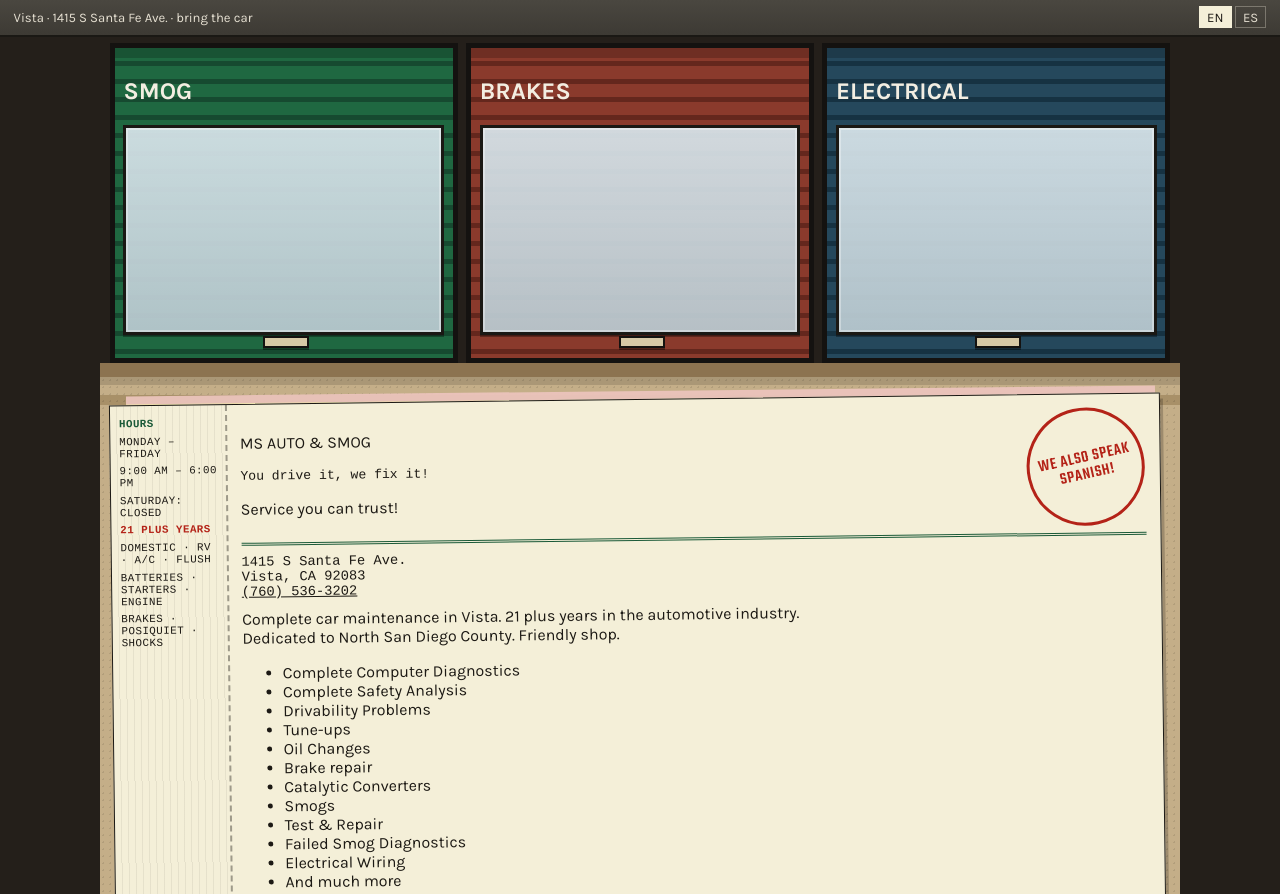
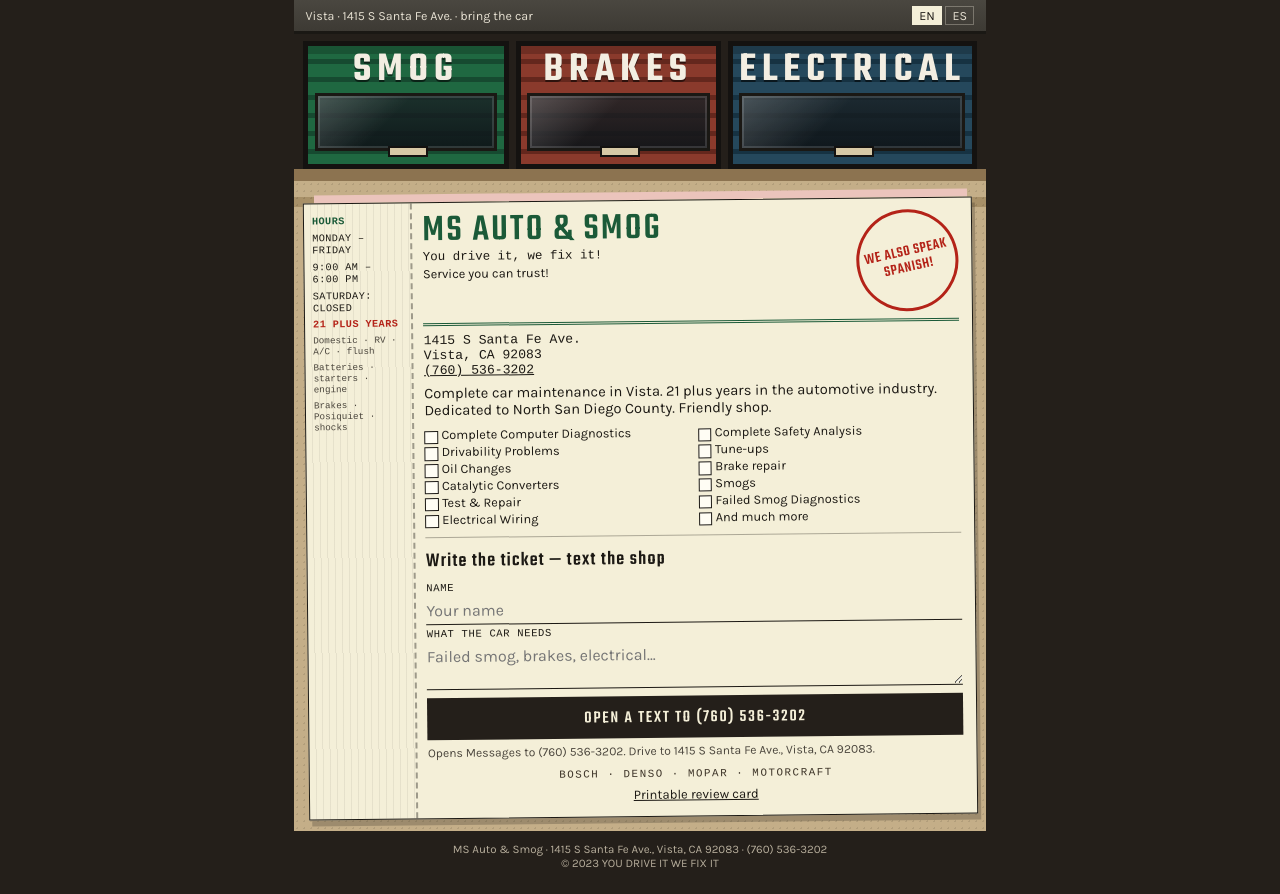
Before and after one commit to nitantbhartia/ms-auto-smog-preview, a website: page index.html in a window 1280 px wide. Shown: the top 894 px of the page. Drawn offline with Linux system fonts and the light colour scheme; a web font is replaced by a local one.

Commit message:
Restyle homepage into a mailed trade object

```diff
--- a/styles.css
+++ b/styles.css
@@ -1,4 +1,4 @@
-/* MS Auto & Smog — Santa Fe counter. Failed-smog / repair ticket. Three bays. */
+/* MS Auto & Smog — three painted bays + carbon ticket. The page is the mailed piece. */
 @import url("https://fonts.googleapis.com/css2?family=Karla:wght@400;600;700&family=Red+Hat+Mono:ital,wght@0,400;0,500;0,600;1,400&family=Teko:wght@500;600;700&display=swap");
 
 :root {
@@ -17,11 +17,14 @@
 }
 
 * { box-sizing: border-box; }
-body {
-  margin: 0;
+html, body { margin: 0; background: var(--shop); color: var(--ink); }
+body { font-family: Karla, "Segoe UI", sans-serif; }
+
+.mail {
+  max-width: 7.2in;
+  margin: 0 auto;
+  min-height: 100vh;
   background: var(--shop);
-  color: var(--ink);
-  font-family: Karla, "Segoe UI", sans-serif;
 }
 
 .steel {
@@ -29,17 +32,17 @@
   justify-content: space-between;
   align-items: center;
   gap: 0.6rem;
-  padding: 0.4rem 0.85rem;
+  padding: 0.35rem 0.7rem;
   background: linear-gradient(#4a4740, var(--steel));
   color: #e6e0d2;
-  font-size: 0.82rem;
-  border-bottom: 2px solid #1a1814;
+  font-size: 0.78rem;
+  border-bottom: 3px solid #1a1814;
 }
 .lang button {
   background: transparent;
   color: #e6e0d2;
   border: 1px solid #e6e0d255;
-  padding: 0.15rem 0.45rem;
+  padding: 0.12rem 0.4rem;
   cursor: pointer;
   font: inherit;
 }
@@ -49,253 +52,198 @@
   border-color: var(--ticket);
 }
 
-.shop {
-  text-align: center;
-  padding: 0.7rem 0.8rem 0.35rem;
-  color: #efe8d6;
-}
-.shop-kicker {
-  margin: 0;
-  font-family: Teko, "Arial Narrow", sans-serif;
-  font-weight: 700;
-  letter-spacing: 0.22em;
-  font-size: clamp(1.4rem, 4vw, 2.1rem);
-}
-.shop-tag, .shop-trust { margin: 0; }
-.shop-tag { font-family: "Red Hat Mono", ui-monospace, monospace; font-size: 0.92rem; }
-.shop-trust { font-size: 0.88rem; opacity: 0.85; }
-
 .doors {
   display: grid;
   grid-template-columns: 1fr 1fr 1fr;
-  gap: 8px;
-  max-width: 1080px;
-  margin: 0 auto;
-  padding: 0.4rem 0.6rem 0;
+  gap: 7px;
+  padding: 0.45rem 0.55rem 0;
 }
 .bay {
   position: relative;
-  min-height: 320px;
-  padding: 0.55rem 0.55rem 1.1rem;
+  min-height: 7.4rem;
+  padding: 0.35rem 0.4rem 0.85rem;
   color: #f3eee2;
   border: 5px solid #141210;
-  box-shadow: inset 0 10px 0 #00000033, 0 10px 0 #120f0c;
-  background-size: 100% 18px;
+  box-shadow: inset 0 8px 0 #00000033, 0 8px 0 #120f0c;
 }
 .bay.smog {
   background-color: var(--smog);
-  background-image: repeating-linear-gradient(
-    to bottom,
-    #1f6841 0 13px,
-    #164a30 13px 18px
-  );
+  background-image: repeating-linear-gradient(to bottom, #1f6841 0 13px, #164a30 13px 18px);
 }
 .bay.brakes {
   background-color: var(--brakes);
-  background-image: repeating-linear-gradient(
-    to bottom,
-    #8a3a2c 0 13px,
-    #64271d 13px 18px
-  );
+  background-image: repeating-linear-gradient(to bottom, #8a3a2c 0 13px, #64271d 13px 18px);
 }
 .bay.electrical {
   background-color: var(--elec);
-  background-image: repeating-linear-gradient(
-    to bottom,
-    #25485c 0 13px,
-    #163242 13px 18px
-  );
+  background-image: repeating-linear-gradient(to bottom, #25485c 0 13px, #163242 13px 18px);
 }
-.bay h2 {
-  margin: 0 0 0.4rem;
+.bay h1 {
+  margin: 0 0 0.25rem;
   font-family: Teko, "Arial Narrow", sans-serif;
   font-weight: 600;
-  letter-spacing: 0.16em;
-  font-size: clamp(2rem, 5vw, 3.1rem);
+  letter-spacing: 0.14em;
+  font-size: clamp(1.7rem, 4.4vw, 2.6rem);
   line-height: 0.9;
   text-align: center;
   text-shadow: 0 2px 0 #0008;
 }
-
 .bay::after {
   content: "";
   position: absolute;
   left: 50%;
-  bottom: 10px;
-  width: 42px;
-  height: 8px;
-  margin-left: -21px;
+  bottom: 7px;
+  width: 36px;
+  height: 7px;
+  margin-left: -18px;
   background: #d7c9a6;
   border: 2px solid #141210;
-  box-shadow: 0 2px 0 #0006;
 }
-
 .glass {
-  background: linear-gradient(#d7e4eaee, #b9c9d0ee);
-  color: var(--ink);
+  height: 3.6rem;
+  background:
+    linear-gradient(135deg, #ffffff33, transparent 42%),
+    linear-gradient(#1a2226cc, #0e1418ee);
   border: 3px solid #1a1814;
-  box-shadow: inset 0 0 0 2px #ffffff55, 0 2px 0 #0005;
-  padding: 0.45rem 0.55rem 0.55rem;
-  min-height: 210px;
-}
-.glass ul {
-  margin: 0;
-  padding-left: 1.05rem;
-  font-size: 0.86rem;
-}
-.glass li { margin: 0.12rem 0; }
-
-.apron {
-  max-width: 1080px;
-  margin: 0 auto;
-  display: grid;
-  grid-template-columns: 1fr 1fr 1fr;
-  gap: 8px;
-  padding: 0.15rem 0.6rem 0.5rem;
-  font-family: Teko, sans-serif;
-  letter-spacing: 0.18em;
-  text-align: center;
-  color: #d7c9a6;
-  font-size: 1.05rem;
-  background: repeating-linear-gradient(90deg, #3a352e 0 28px, #2e2a24 28px 32px);
+  box-shadow: inset 0 0 0 2px #ffffff22;
 }
 
 .counter {
-  max-width: 1080px;
-  margin: 0 auto;
   background:
     radial-gradient(#00000018 1px, transparent 1px) 0 0 / 7px 7px,
-    linear-gradient(180deg, var(--laminate) 0 18px, var(--laminate-dark) 18px 28px, var(--laminate) 28px);
-  padding: 1.4rem 0.9rem 1.2rem;
-  border-top: 14px solid #8c7350;
-  box-shadow: inset 0 8px 0 #00000022;
+    linear-gradient(180deg, var(--laminate) 0 16px, var(--laminate-dark) 16px 26px, var(--laminate) 26px);
+  padding: 1.15rem 0.7rem 0.9rem;
+  border-top: 12px solid #8c7350;
   position: relative;
 }
 .carbons {
   position: absolute;
-  left: 1.6rem;
-  right: 1.6rem;
-  top: 0.55rem;
-  height: 18px;
-  background: linear-gradient(var(--pink), var(--pink)) left / 100% 8px no-repeat,
-              linear-gradient(var(--canary), var(--canary)) left 0 top 8px / 100% 8px no-repeat;
+  left: 1.2rem;
+  right: 1.2rem;
+  top: 0.4rem;
+  height: 16px;
+  background:
+    linear-gradient(var(--pink), var(--pink)) left / 100% 8px no-repeat,
+    linear-gradient(var(--canary), var(--canary)) left 0 top 8px / 100% 8px no-repeat;
   transform: rotate(-0.6deg);
-  opacity: 0.95;
   pointer-events: none;
 }
 
 .ticket {
   position: relative;
   display: grid;
-  grid-template-columns: 7.2rem 1fr;
+  grid-template-columns: 6.6rem 1fr;
   background: var(--ticket);
   border: 1px solid #1c1914;
   box-shadow: 3px 6px 0 #00000033;
-  transform: rotate(-0.7deg);
+  transform: rotate(-0.6deg);
 }
 .ticket::before {
   content: "";
   position: absolute;
-  left: 7.2rem;
+  left: 6.6rem;
   top: 0;
   bottom: 0;
-  width: 0;
   border-left: 2px dashed #1c191466;
 }
 .stub {
-  padding: 0.75rem 0.55rem;
-  background: repeating-linear-gradient(
-    90deg,
-    transparent,
-    transparent 6px,
-    #1c191411 6px,
-    #1c191411 7px
-  );
+  padding: 0.7rem 0.5rem;
+  background: repeating-linear-gradient(90deg, transparent, transparent 6px, #1c191411 6px, #1c191411 7px);
   font-family: "Red Hat Mono", ui-monospace, monospace;
-  font-size: 0.68rem;
+  font-size: 0.64rem;
   text-transform: uppercase;
   letter-spacing: 0.04em;
 }
-.stub p { margin: 0 0 0.35rem; }
-.stub-label {
-  font-weight: 600;
-  color: var(--smog);
-  margin-bottom: 0.5rem;
-}
-.years {
-  margin-top: 1rem;
-  color: var(--stamp);
-  font-weight: 600;
-}
+.stub p { margin: 0 0 0.3rem; }
+.stub-label { font-weight: 600; color: var(--smog); }
+.years { margin-top: 0.7rem; color: var(--stamp); font-weight: 600; }
+.codes { margin-top: 0.8rem; color: #4a453c; text-transform: none; letter-spacing: 0; font-size: 0.58rem; }
 
-.ticket-body { padding: 0.8rem 0.9rem 1rem; }
+.ticket-body { padding: 0.7rem 0.8rem 0.85rem; }
 .ticket-head {
   display: flex;
   justify-content: space-between;
-  gap: 0.7rem;
+  gap: 0.6rem;
   align-items: flex-start;
   border-bottom: 3px double var(--smog);
-  padding-bottom: 0.45rem;
-  margin-bottom: 0.55rem;
+  padding-bottom: 0.4rem;
+  margin-bottom: 0.45rem;
 }
-.ticket-head h1 {
+.co {
   margin: 0;
   font-family: Teko, "Arial Narrow", sans-serif;
-  font-size: clamp(1.8rem, 4vw, 2.6rem);
+  font-size: clamp(1.7rem, 4vw, 2.4rem);
   letter-spacing: 0.06em;
   line-height: 0.9;
   color: var(--smog);
 }
-.tag {
-  margin: 0.15rem 0 0;
-  font-family: "Red Hat Mono", ui-monospace, monospace;
-  font-size: 0.82rem;
-}
+.tag, .trust { margin: 0.1rem 0 0; }
+.tag { font-family: "Red Hat Mono", ui-monospace, monospace; font-size: 0.78rem; }
+.trust { font-size: 0.8rem; }
 .stamp {
   margin: 0;
   border: 3px solid var(--stamp);
   color: var(--stamp);
   border-radius: 50%;
-  width: 7.4rem;
-  height: 7.4rem;
+  width: 6.4rem;
+  height: 6.4rem;
   display: grid;
   place-items: center;
   text-align: center;
   font-family: Teko, sans-serif;
-  font-size: 1.05rem;
+  font-size: 0.95rem;
   letter-spacing: 0.04em;
   line-height: 1.05;
   transform: rotate(-12deg);
-  padding: 0.4rem;
+  padding: 0.35rem;
   flex-shrink: 0;
 }
 .where {
   font-family: "Red Hat Mono", ui-monospace, monospace;
-  font-size: 0.86rem;
-  margin: 0 0 0.6rem;
+  font-size: 0.82rem;
+  margin: 0 0 0.45rem;
 }
-.lede { margin: 0 0 0.55rem; max-width: 62ch; }
-.also {
-  margin: 0 0 0.8rem;
-  font-size: 0.84rem;
-  color: #3a342c;
+.lede { margin: 0 0 0.5rem; font-size: 0.92rem; }
+
+.checks {
+  margin: 0 0 0.65rem;
+  padding: 0;
+  list-style: none;
+  display: grid;
+  grid-template-columns: 1fr 1fr;
+  gap: 0.12rem 0.7rem;
+  font-size: 0.8rem;
+}
+.checks li {
+  padding-left: 1.05rem;
+  position: relative;
+}
+.checks li::before {
+  content: "";
+  position: absolute;
+  left: 0;
+  top: 0.2rem;
+  width: 0.7rem;
+  height: 0.7rem;
+  border: 1px solid var(--ink);
+  background: #fffdf4;
 }
 
 .wo {
   display: grid;
-  gap: 0.28rem;
+  gap: 0.22rem;
   border-top: 1px solid #1c191455;
-  padding-top: 0.7rem;
+  padding-top: 0.55rem;
 }
-.wo h2 {
-  margin: 0 0 0.25rem;
+.wo-label {
+  margin: 0 0 0.15rem;
   font-family: Teko, sans-serif;
   letter-spacing: 0.06em;
-  font-size: 1.45rem;
+  font-size: 1.25rem;
 }
 .wo label {
   font-family: "Red Hat Mono", ui-monospace, monospace;
-  font-size: 0.7rem;
+  font-size: 0.66rem;
   text-transform: uppercase;
   letter-spacing: 0.06em;
 }
@@ -304,53 +252,57 @@
   border-bottom: 1px solid #1c1914;
   background: transparent;
   font: inherit;
-  padding: 0.28rem 0;
+  padding: 0.22rem 0;
 }
-.wo textarea { min-height: 3.2rem; }
+.wo textarea { min-height: 2.6rem; }
 .wo button {
-  margin-top: 0.35rem;
+  margin-top: 0.3rem;
   background: var(--shop);
   color: var(--ticket);
   border: 0;
-  padding: 0.62rem 0.7rem;
+  padding: 0.55rem 0.65rem;
   font-family: Teko, sans-serif;
   letter-spacing: 0.1em;
   text-transform: uppercase;
-  font-size: 1.15rem;
+  font-size: 1.08rem;
   cursor: pointer;
 }
-.hint { font-size: 0.8rem; color: #4a453c; margin: 0.15rem 0 0; }
-.review-link { margin: 0.7rem 0 0; font-size: 0.88rem; }
-a.plain { color: inherit; }
-
+.hint { font-size: 0.76rem; color: #4a453c; margin: 0.12rem 0 0; }
+#job-err { color: var(--stamp); font-weight: 700; }
 .parts {
-  margin: 0.85rem 0 0;
+  margin: 0.65rem 0 0;
   text-align: center;
   font-family: "Red Hat Mono", ui-monospace, monospace;
-  font-size: 0.72rem;
+  font-size: 0.68rem;
   letter-spacing: 0.14em;
   text-transform: uppercase;
   color: #3d3428;
 }
+.review-link { margin: 0.45rem 0 0; font-size: 0.82rem; text-align: center; }
+a.plain { color: inherit; }
 .foot {
   color: #b7ae9c;
-  font-size: 0.78rem;
+  font-size: 0.72rem;
   text-align: center;
-  padding: 0.9rem 0.6rem 1.2rem;
+  padding: 0.7rem 0.5rem 1rem;
+  margin: 0;
 }
 
-@media (max-width: 820px) {
-  .doors, .apron { grid-template-columns: 1fr; }
-  .apron { display: none; }
+@media (max-width: 640px) {
+  .doors { grid-template-columns: 1fr 1fr 1fr; gap: 4px; }
+  .bay { min-height: 5.4rem; border-width: 4px; }
+  .bay h1 { font-size: 1.15rem; letter-spacing: 0.06em; }
+  .glass { height: 2.2rem; }
   .ticket { grid-template-columns: 1fr; transform: none; }
   .ticket::before { display: none; }
   .stub {
     display: grid;
     grid-template-columns: 1fr 1fr;
-    gap: 0.2rem 0.8rem;
+    gap: 0.15rem 0.6rem;
     border-bottom: 2px dashed #1c191466;
   }
-  .stamp { width: 6.2rem; height: 6.2rem; font-size: 0.92rem; }
+  .stamp { width: 5.4rem; height: 5.4rem; font-size: 0.82rem; }
+  .checks { grid-template-columns: 1fr; }
 }
 
 @media print {
```
